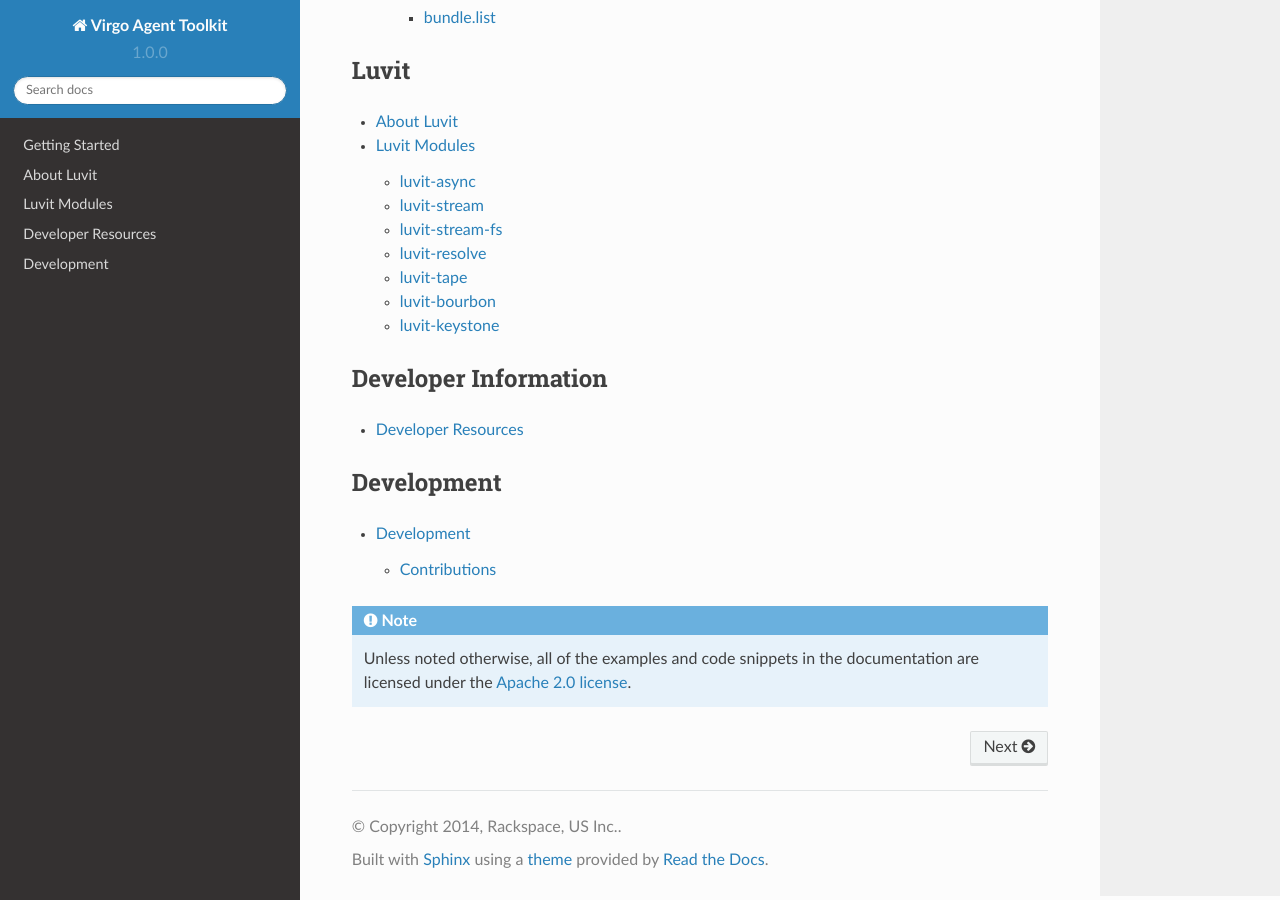
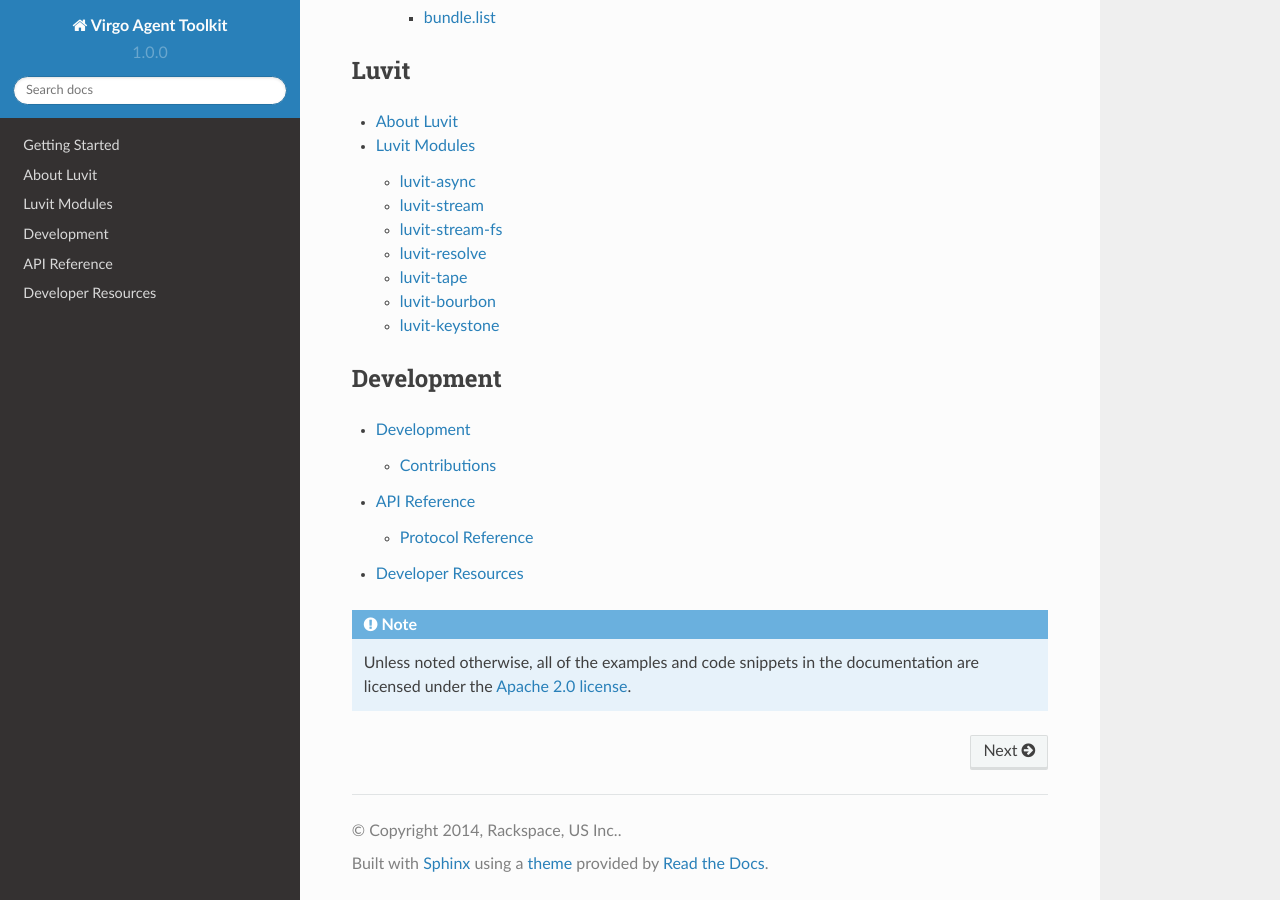
Before and after one commit to virgo-agent-toolkit/docs, a Sphinx documentation site: the page built from source/index.rst, in a window 1280 px wide and 900 px high, scrolled down 538 px. Built offline with Sphinx 7.4.7 and the Read the Docs theme 2.0.0, drawn with Linux system fonts in a browser that asks for light colours.

Commit message:
add protocol beginnings

```diff
--- /dev/null
+++ b/source/api/index.rst
@@ -0,0 +1,9 @@
+.. _api-ref:
+
+API Reference
+~~~~~~~~~~~~~
+
+.. toctree::
+    :glob:
+
+    protocol
--- /dev/null
+++ b/source/api/protocol.rst
@@ -0,0 +1,4 @@
+Protocol Reference
+~~~~~~~~~~~~~~~~~~
+
+The Virgo to Endpoint protocol is a line-delimited ('\n') JSON payload.
--- a/source/index.rst
+++ b/source/index.rst
@@ -29,23 +29,16 @@
    luvit_about
    luvit_modules
 
-Developer Information
----------------------
-
-.. toctree::
-   :glob:
-   :maxdepth: 3
-
-   developer_resources
-
 Development
----------------------
+-----------
 
 .. toctree::
    :glob:
    :maxdepth: 3
 
    development
+   api/index
+   developer_resources
 
 .. note::
 
```
